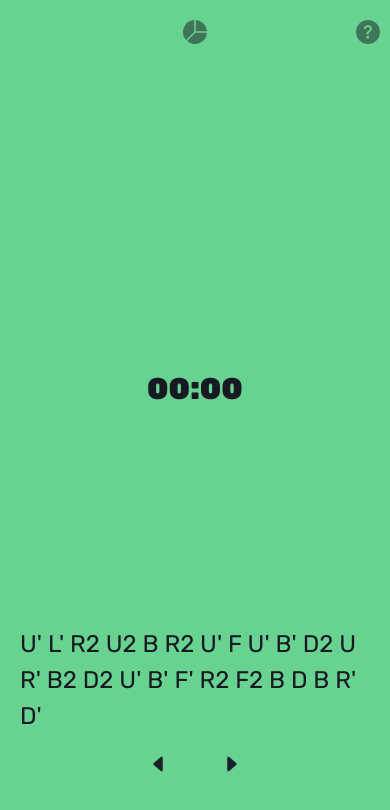
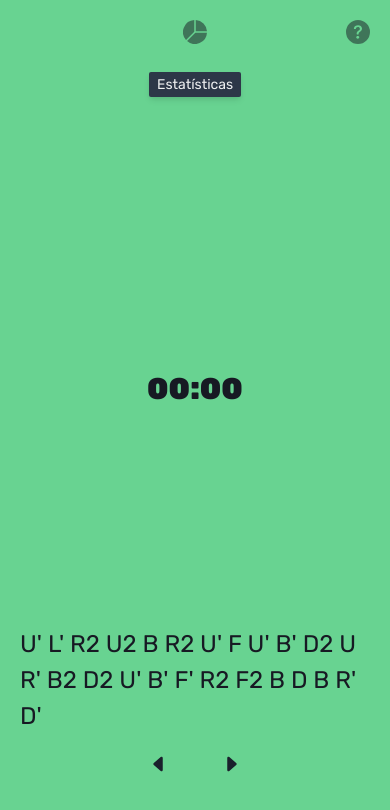
Before and after one commit to gregori-sabel/Cube-X, a Next.js app: page / in a window 390 px wide. Shown: the top 810 px of the page. Built offline with nearby package versions, Linux system fonts and the light colour scheme.

Commit message:
mobile 100%

```diff
--- a/src/components/Header.tsx
+++ b/src/components/Header.tsx
@@ -1,7 +1,7 @@
 import React, { useState } from "react";
-import { Button, Text, Flex, Modal, ModalBody, ModalCloseButton, ModalContent, ModalFooter, ModalHeader, ModalOverlay, Tooltip, useDisclosure } from '@chakra-ui/react'
+import { Flex, Tooltip } from '@chakra-ui/react'
 import { Stats } from "./Stats.tsx";
-import { BsQuestionCircleFill, BsFillPieChartFill } from "react-icons/bs";
+import { BsFillPieChartFill } from "react-icons/bs";
 
 
 interface HeaderProps{
@@ -11,15 +11,10 @@
 
 export function Header({ formatTime, resultList }:HeaderProps){
   const [ showStats, setShowStats ] = useState(false)
-  const { isOpen, onOpen, onClose } = useDisclosure()
-
 
 
   return (
-    <Flex w='100%' px={['10px','40px']}>
-      <Flex justify='flex-start' w='200px' pt='20px'>
-
-      </Flex>
+    <Flex w='100%'>
 
       <Tooltip label='Estatísticas'>
         <Flex
@@ -37,30 +32,6 @@
         </Flex>
       </Tooltip>
 
-        <Flex justify='flex-end' w='200px' pt='20px'>
-          <Flex opacity='0.5' _hover={{ opacity:'1' }} m='0' p='0' onClick={onOpen}>
-            <BsQuestionCircleFill size='24px'/>
-          </Flex>
-        </Flex>
-
-
-        <Modal isOpen={isOpen} onClose={onClose} >
-        <ModalOverlay />
-        <ModalContent bg='gray.100'>
-          <ModalHeader>Ajuda</ModalHeader>
-          <ModalCloseButton />
-          <ModalBody py='40px'>
-            <Text>Segure a tecla <strong>espaço</strong> por 0.5s para começar.</Text>
-          </ModalBody>
-
-          <ModalFooter>
-            <Button colorScheme='blue' mr={3} onClick={onClose}>
-              Fechar
-            </Button>
-            {/* <Button variant='ghost'>Secondary Action</Button> */}
-          </ModalFooter>
-        </ModalContent>
-      </Modal>
 
       </Flex>
 
--- /dev/null
+++ b/src/components/HelpButton.tsx
@@ -0,0 +1,43 @@
+import React from 'react'
+import { BsQuestionCircleFill } from 'react-icons/bs'
+import { Button, Text, Flex, Modal, ModalBody, ModalCloseButton, ModalContent, ModalFooter, ModalHeader, ModalOverlay, Tooltip, useDisclosure } from '@chakra-ui/react'
+
+export default function HelpButton() {
+  const { isOpen, onOpen, onClose } = useDisclosure()
+
+  return (
+    <>
+      <Flex
+        position='absolute'
+        top='20px'
+        right={['20px','40px']}
+        justify='flex-end'
+        w='200px'
+      >
+        <Flex opacity='0.5' _hover={{ opacity:'1' }} m='0' p='0' onClick={onOpen}>
+          <BsQuestionCircleFill size='24px'/>
+        </Flex>
+      </Flex>
+
+
+      <Modal isOpen={isOpen} onClose={onClose} >
+        <ModalOverlay />
+        <ModalContent bg='gray.100'>
+          <ModalHeader>Ajuda</ModalHeader>
+          <ModalCloseButton />
+          <ModalBody py='40px'>
+            <Text>Segure a tecla <strong>espaço</strong> por 0.5s para começar.</Text>
+          </ModalBody>
+
+          <ModalFooter>
+            <Button colorScheme='blue' mr={3} onClick={onClose}>
+              Fechar
+            </Button>
+            {/* <Button variant='ghost'>Secondary Action</Button> */}
+          </ModalFooter>
+        </ModalContent>
+      </Modal>
+    </>
+
+  )
+}
--- a/src/components/Stats.tsx/LineGraph.tsx
+++ b/src/components/Stats.tsx/LineGraph.tsx
@@ -17,12 +17,14 @@
   })
 
   const breakPointX = useBreakpointValue({
+    base: 300,
     sm: 300,
     md: 350,
     lg: 400,
   })
 
   const breakPointY = useBreakpointValue({
+    base: 150,
     sm: 150,
     md: 200,
   })
--- a/src/components/Stats.tsx/index.tsx
+++ b/src/components/Stats.tsx/index.tsx
@@ -9,6 +9,7 @@
 
 export function Stats({ formatTime, resultList }: StatsProps) {
   const smallStats = useBreakpointValue({
+    base: true,
     sm: true,
     md: false,
   })
--- a/src/pages/index.tsx
+++ b/src/pages/index.tsx
@@ -3,6 +3,7 @@
 import {  Flex } from '@chakra-ui/react'
 import { Footer } from "../components/Footer";
 import { Header } from "../components/Header";
+import HelpButton from "../components/HelpButton";
 
 export type SiteState = 'initial'|'holding'|'running'|'finished'
 
@@ -46,6 +47,8 @@
       bg={stateColor[siteState]}
     >
 
+      <HelpButton />
+
       <Header formatTime={formatTime} resultList={resultList}/>
 
       <Flex
```
Lines whose indentation alone changed are shown as unchanged.
